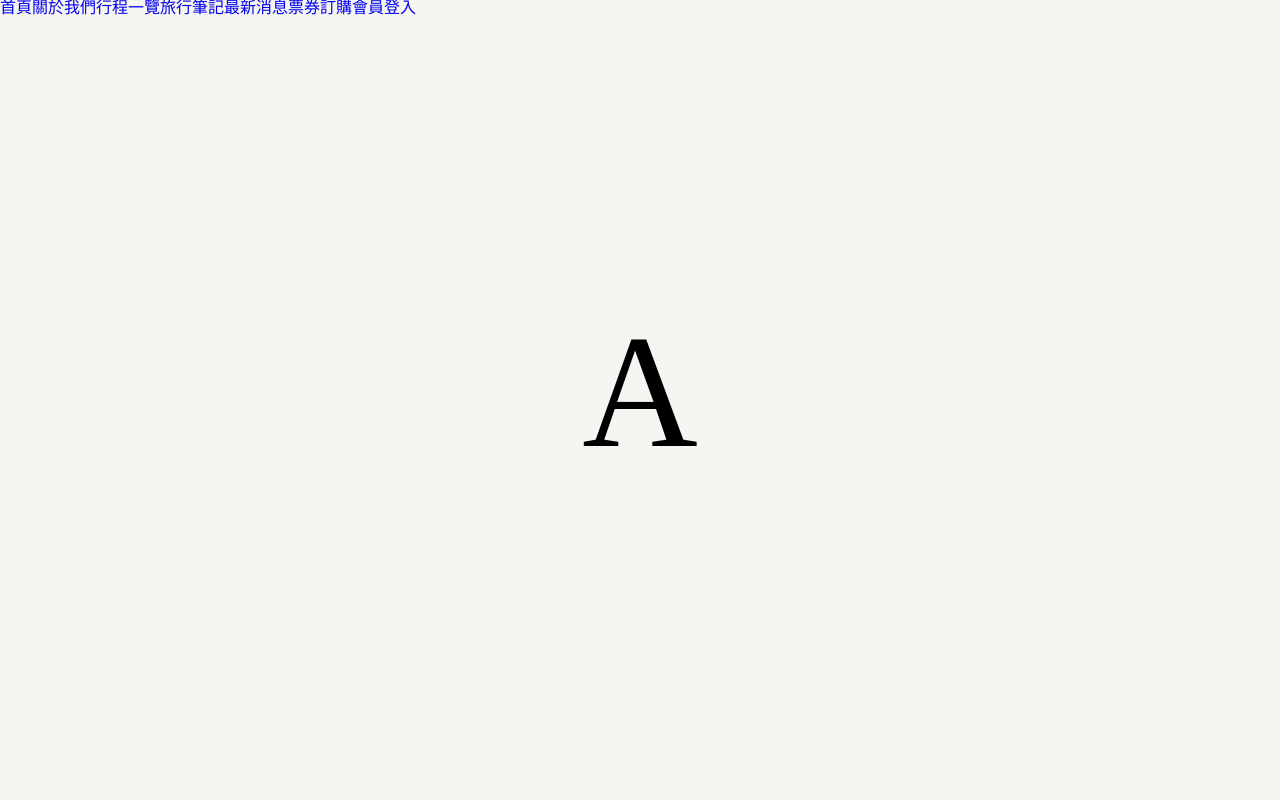
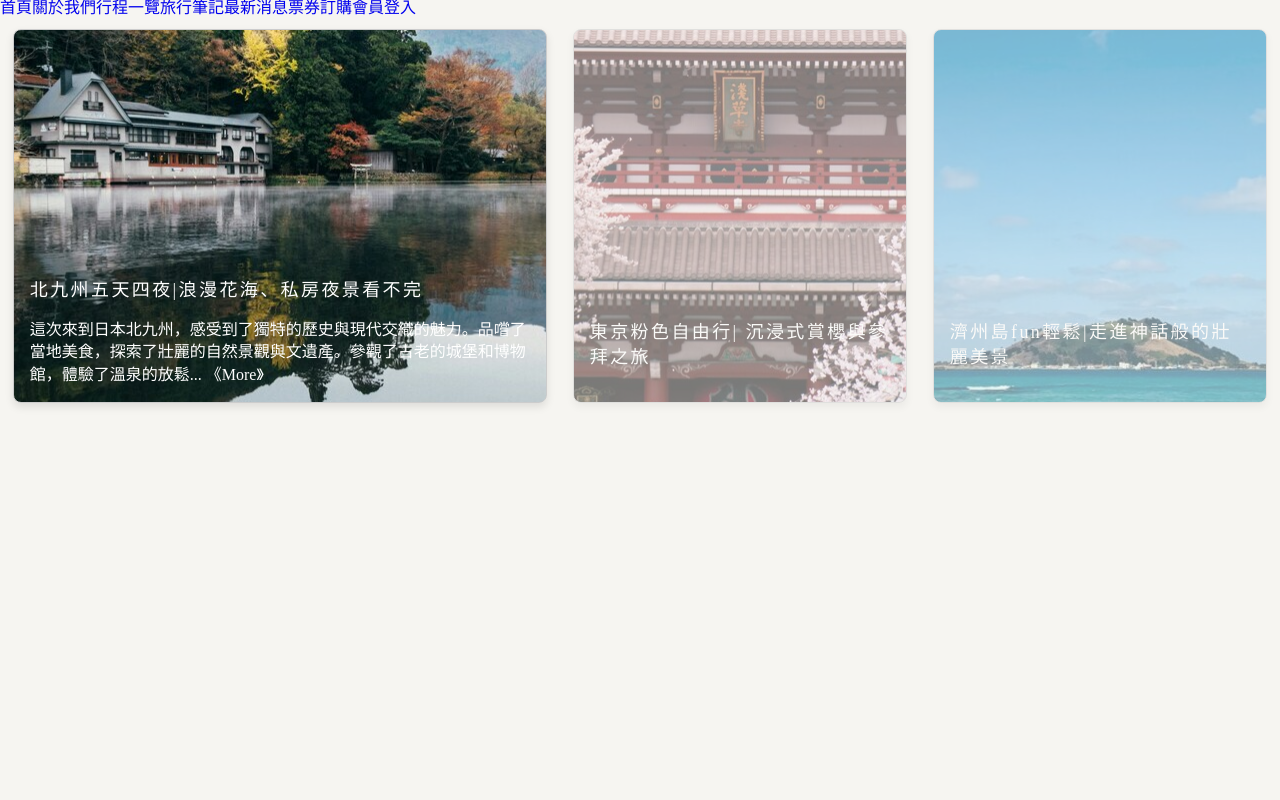
Before and after one commit to redfoxrjie/G6-Front-new, a Vue app: page / in a window 1280 px wide. Shown: the top 800 px of the page. Built offline with nearby package versions, Linux system fonts and the light colour scheme; a web font is replaced by a local one.

Commit message:
新增hotBlog

```diff
--- a/src/App.vue
+++ b/src/App.vue
@@ -22,9 +22,9 @@ import HelloWorld from './components/HelloWorld.vue'
       <!-- <section>A</section>
       <section>B</section>
       <section>C</section> -->
-      <SectionA></SectionA>
-      <SectionB></SectionB>
-      <SectionC></SectionC>
+      <!-- <SectionA></SectionA>
+      <SectionB></SectionB> -->
+      <!-- <SectionC></SectionC> -->
     </div>
   </header>
 
@@ -40,7 +40,8 @@ import { RouterLink, RouterView } from 'vue-router'
 import HelloWorld from './components/HelloWorld.vue'
 import SectionA from './components/home/SectionA.vue'
 import SectionB from './components/home/SectionB.vue'
-import SectionC from './components/home/SectionC.vue'
+import SectionHotBlog from './components/home/SectionHotBlog.vue'
+import SectionTicket from './components/home/SectionTicket.vue'
 
 export default defineComponent({
   components: {
@@ -49,7 +50,8 @@ export default defineComponent({
     HelloWorld,
     SectionA,
     SectionB,
-    SectionC
+    SectionHotBlog,
+    SectionTicket
   }
 })
 </script>
--- a/src/assets/styles/layouts/_container.scss
+++ b/src/assets/styles/layouts/_container.scss
@@ -2,5 +2,5 @@ $containerWidth: 75vw;
 
 .container {
     width: $containerWidth;
-    border: 4px solid red;
+    margin: 0 auto;
 }
--- a/src/components/home/SectionC.vue
+++ /dev/null
@@ -1,7 +0,0 @@
-<template>
-  <section section>C</section>
-</template>
-
-<script></script>
-
-<style></style>
--- /dev/null
+++ b/src/components/home/SectionHotBlog.vue
@@ -0,0 +1,111 @@
+<template>
+  <section>
+    <div class="pop-blog-cards">
+      <div v-for="(card, index) in cards" :key="index" class="card" :class="{ 'active': index === activeIndex }"
+        :style="{ backgroundImage: 'url(' + card.imageSrc + ')' }" @mouseenter="activeIndex = index"
+        @mouseleave="resetActiveIndex">
+        <h4>{{ card.title }}</h4>
+        <p>{{ card.content }} <a href="#">《More》</a></p>
+      </div>
+    </div>
+  </section>
+</template>
+
+<script setup>
+import { ref } from 'vue';
+
+const cards = ref([
+  {
+    title: '北九州五天四夜|浪漫花海、私房夜景看不完',
+    content: '這次來到日本北九州，感受到了獨特的歷史與現代交織的魅力。品嚐了當地美食，探索了壯麗的自然景觀與文遺產。參觀了古老的城堡和博物館，體驗了溫泉的放鬆...',
+    imageSrc: '/src/assets/images/japan_yufuin-kinrinko.jpg'
+  },
+  {
+    title: '東京粉色自由行| 沉浸式賞櫻與參拜之旅',
+    content: '春天的東京，粉色花海美不勝收。本次自由行深入東京的隱秘角落，賞櫻並體驗日本的傳統文化。參拜歷史悠久的淺草寺，感受古老神社的神聖氛圍...',
+    imageSrc: '/src/assets/images/japan_asakusa_street.jpg'
+  },
+  {
+    title: '濟州島fun輕鬆|走進神話般的壯麗美景',
+    content: '從濟州的火山岩石海岸線到神秘的瀑布，每一處都讓人感覺如同步入了神話世界。遊覽青翠的山巒，探索隱藏在深林中的寺廟，每一刻都讓人心曠神怡...',
+    imageSrc: '/src/assets/images/korea_jeju-island.jpg'
+  },
+  // {
+  //   title: '濟州島fun輕鬆|走進神話般的壯麗美景',
+  //   content: '從濟州的火山岩石海岸線到神秘的瀑布，每一處都讓人感覺如同步入了神話世界。遊覽青翠的山巒，探索隱藏在深林中的寺廟，每一刻都讓人心曠神怡...',
+  //   imageSrc: '/src/assets/images/korea_jeju-island.jpg'
+  // },
+
+]);
+const activeIndex = ref(0);
+
+function resetActiveIndex() {
+  activeIndex.value = 0;
+}
+</script>
+
+<!-- Add "scoped" attribute to limit CSS to this component only -->
+<style lang="scss" scoped>
+.pop-blog-cards {
+  display: flex;
+  width: 100%;
+  height: 400px;
+}
+
+.card {
+  flex-direction: column;
+  justify-content: flex-end;
+  display: flex;
+  width: 0px;
+  flex-grow: 1;
+  object-fit: cover;
+  opacity: .5;
+  transition: .5s ease;
+  border-radius: 20px;
+  margin: 1%;
+  background-position: center center;
+  border: 1px solid #ccc;
+  border-radius: 8px;
+  padding: 16px;
+  box-shadow: 0 4px 8px rgba(0, 0, 0, 0.1);
+}
+
+.card:hover {
+  flex-grow: 1;
+  width: 200px;
+  opacity: 1;
+  filter: contrast(120%);
+}
+
+.card.active {
+  width: 200px;
+  opacity: 1;
+}
+
+.card:hover p {
+  display: block;
+  /* Show paragraph on hover */
+}
+
+.card p {
+  display: none;
+  /* Hide paragraph by default */
+}
+
+.card.active p {
+  display: block;
+  /* Always show paragraph when active */
+}
+
+.card h4 {
+  line-height: 1.4;
+  color: #fff;
+  margin-bottom: 1rem;
+}
+
+.card p,
+.card a {
+  line-height: 1.4;
+  color: #fff;
+}
+</style>
--- /dev/null
+++ b/src/components/home/SectionTicket.vue
@@ -0,0 +1,54 @@
+<template>
+    <section>
+        <div class="container">
+            <div class="card_1">
+                <img src="../assets/styles/imgs/IndexTicket_01.jpg" alt="">
+                <h3 class="TK_title">阿倍野展望台門票</h3>
+                <h3 class="TK_txt">HARUKAS300 60樓空中迴廊</h3>
+                <p class="TK_price">TWD 150</p>
+                <p class="TK_buycount">157,820人已購買</p>
+            </div>
+            <div class="card_1">
+                <img src="../assets/styles/imgs/IndexTicket_01.jpg" alt="">
+                <h3 class="TK_title">阿倍野展望台門票</h3>
+                <h3 class="TK_txt">HARUKAS300 60樓空中迴廊</h3>
+                <p class="TK_price">TWD 150</p>
+                <p class="TK_buycount">157,820人已購買</p>
+            </div>
+            <div class="card_1">
+                <img src="../assets/styles/imgs/IndexTicket_01.jpg" alt="">
+                <h3 class="TK_title">阿倍野展望台門票</h3>
+                <h3 class="TK_txt">HARUKAS300 60樓空中迴廊</h3>
+                <p class="TK_price">TWD 150</p>
+                <p class="TK_buycount">157,820人已購買</p>
+            </div>
+        </div>
+    </section>
+</template>
+
+<style>
+.container {
+    display: flex;
+}
+
+img {
+    width: 50%;
+    border-radius: 30px;
+}
+
+.TK_title {
+    font-size: 24px;
+}
+
+.TK_txt {
+    font-size: 24px;
+}
+
+.TK_price {
+    font-size: 24px;
+}
+
+.TK_buycount {
+    font-size: 24px;
+}
+</style>
--- a/src/views/AboutView.vue
+++ b/src/views/AboutView.vue
@@ -78,6 +78,7 @@ export default {
     color: rgb(255, 128, 196);
     text-shadow: 0 0 20px deeppink;
   }
+
   .about p {
     font-size: 20px;
   }
--- a/src/views/HomeView.vue
+++ b/src/views/HomeView.vue
@@ -1,9 +1,13 @@
 <script setup>
-import TheWelcome from '../components/TheWelcome.vue'
+import SectionHotBlog from '../components/home/SectionHotBlog.vue'
+// import TheWelcome from '../components/TheWelcome.vue'
+
 </script>
 
 <template>
   <main>
-    <TheWelcome />
+    <!-- <TheWelcome /> -->
+    <SectionHotBlog />
+
   </main>
 </template>
```
